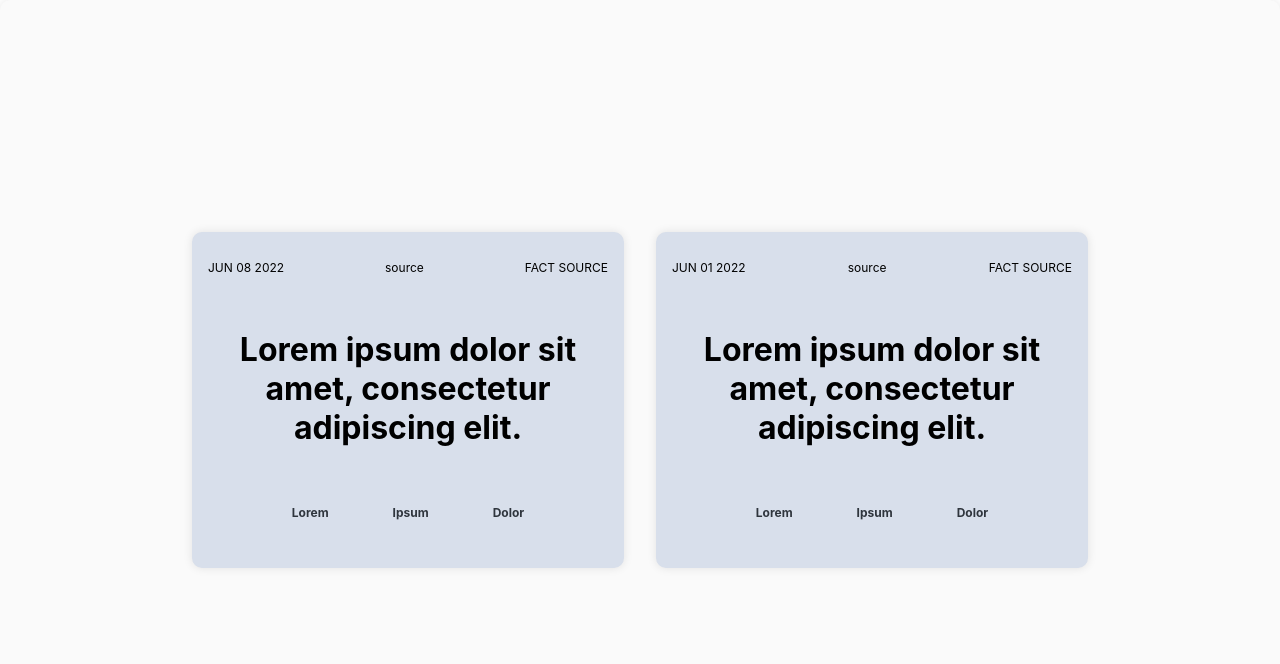
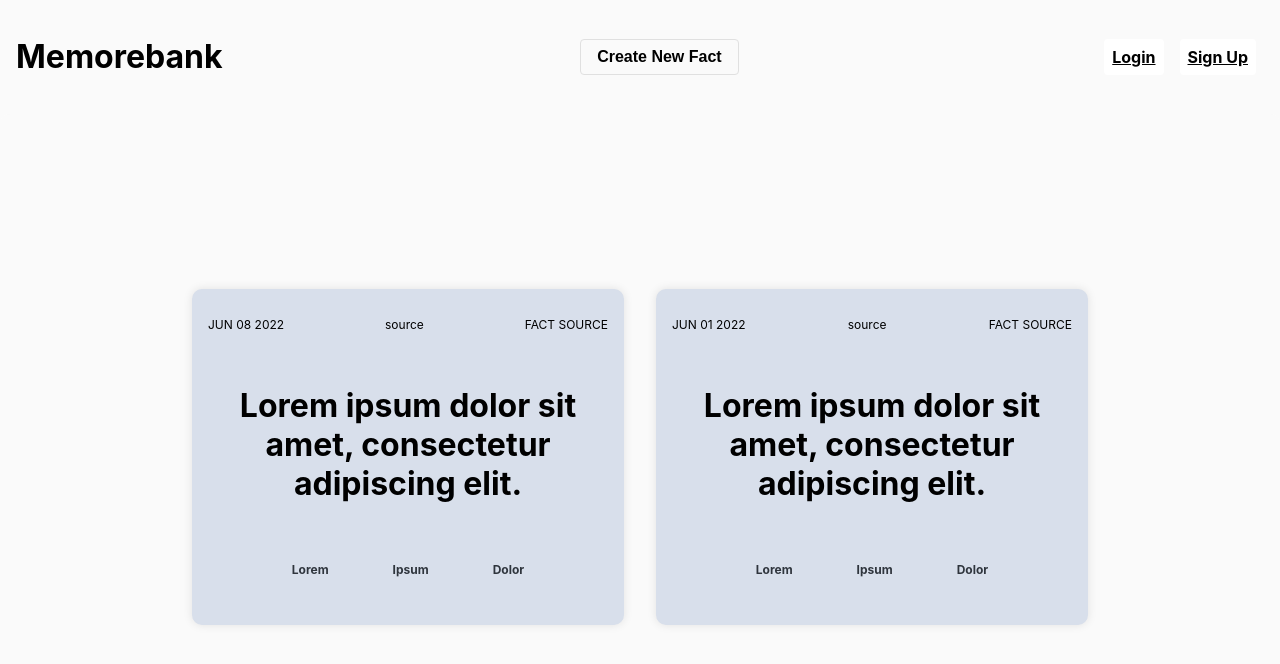
Before and after one commit to jallend1/memorebank, a React (Create React App) app: page / in a window 1280 px wide. Shown: the top 664 px of the page. Built offline with nearby package versions, Linux system fonts and the light colour scheme.

Commit message:
Scaffolds out basic header component with some limited styling

```diff
--- a/src/App.js
+++ b/src/App.js
@@ -1,3 +1,4 @@
+import Header from './Components/Header';
 import FactCard from './Components/FactCard';
 
 function App() {
@@ -21,6 +22,7 @@ function App() {
   ];
   return (
     <div className="App">
+      <Header />
       <div className="fact-card-container">
         {facts.map((fact) => (
           <FactCard key={fact.id} {...fact} />
--- /dev/null
+++ b/src/Components/Header.jsx
@@ -0,0 +1,22 @@
+const Header = () => {
+  return (
+    <header className="main-header">
+      <div className="main-header__logo">
+        <h1>Memorebank</h1>
+      </div>
+      <div>
+        <button className="add-fact-button">Create New Fact</button>
+      </div>
+      <div className="main-header__nav">
+        <a href="#" className="main-header__nav__item">
+          Login
+        </a>
+        <a href="#" className="main-header__nav__item">
+          Sign Up
+        </a>
+      </div>
+    </header>
+  );
+};
+
+export default Header;
--- a/src/index.css
+++ b/src/index.css
@@ -9,12 +9,64 @@ body,
     sans-serif;
   -webkit-font-smoothing: antialiased;
   -moz-osx-font-smoothing: grayscale;
-  height: 100vh;
 }
 
 code {
   font-family: source-code-pro, Menlo, Monaco, Consolas, 'Courier New',
     monospace;
+}
+
+.App {
+  display: flex;
+  flex-direction: column;
+  height: 100vh;
+  background-color: #fafafa;
+}
+
+.main-header {
+  display: flex;
+  justify-content: space-between;
+  align-items: center;
+  padding: 1rem;
+}
+
+.add-fact-button {
+  background-color: #fafafa;
+  border: 1px solid #e0e0e0;
+  border-radius: 4px;
+  padding: 0.5rem 1rem;
+  font-size: 1rem;
+  font-weight: bold;
+  cursor: pointer;
+  transition: all 0.2s ease-in-out;
+}
+
+.add-fact-button:hover {
+  background-color: #e0e0e0;
+}
+
+.main-header__nav {
+  display: flex;
+  align-items: center;
+  justify-content: space-around;
+}
+
+.main-header__nav__item {
+  display: flex;
+  align-items: center;
+  justify-content: center;
+  padding: 0.5rem;
+  margin: 0.5rem;
+  border-radius: 0.25rem;
+  font-size: 1rem;
+  font-weight: bold;
+  color: #000;
+  background-color: rgb(255, 255, 255);
+  cursor: pointer;
+}
+
+.main-header__nav__item:hover {
+  background-color: #e0e0e0;
 }
 
 .fact-card-container {
@@ -25,7 +77,6 @@ code {
   height: 100%;
   background-color: #fafafa;
   border-radius: 10px;
-  box-shadow: 0px 0px 10px rgba(0, 0, 0, 0.1);
 }
 
 .fact-card {
```
